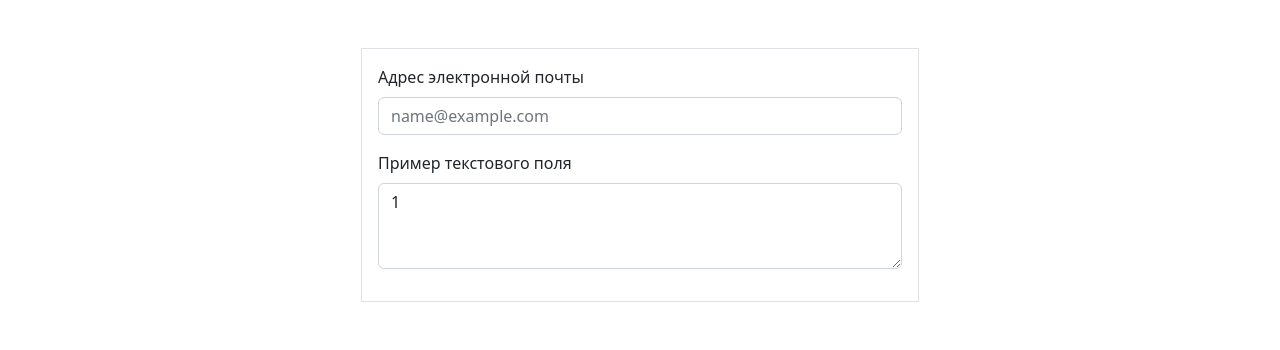
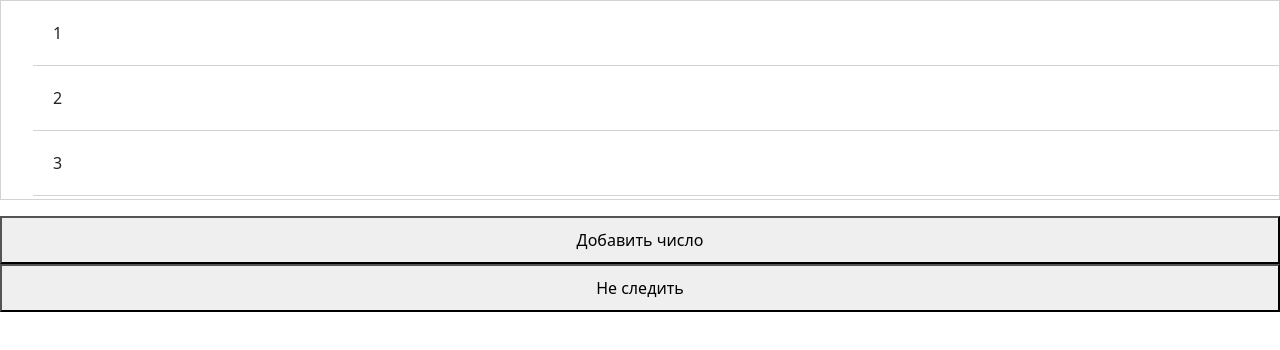
Before and after one commit to Turalinov/react-examples, a React (Create React App) app: page / in a window 1280 px wide. Shown: the top 350 px of the page. Built offline with nearby package versions, Linux system fonts and the light colour scheme.

Commit message:
added useRef create link for DOM element

```diff
--- a/src/App.js
+++ b/src/App.js
@@ -79,9 +79,8 @@ import Slider from './component/hooks/slider/Slider.js'
 
 
 //useRef
-
-import Form from './component/form/Form';
-
+// import Form from './component/form/Form';
+import Increment from './component/hooks/useRefExample/Increment'
 
 const App = () => {
 
@@ -118,7 +117,9 @@ const App = () => {
 
       {/* <Calendar/>  */}
       {/* <Form2/> */}
-      <Form/>
+      {/* <Form/> */}
+
+      <Increment/>
 
 
       {/* <CounterAdditional render={counter => (
--- /dev/null
+++ b/src/component/hooks/useRefExample/Increment.css
@@ -0,0 +1,29 @@
+* {
+  padding: 0;
+  margin: 0;
+  list-style: none;
+}
+
+ul {
+  height: 200px;
+  overflow: auto;
+  border: 1px solid rgb(211, 211, 211);
+}
+
+ul li {
+  padding: 20px;
+}
+
+ul li:not(:last-of-type) {
+  border-bottom: 1px solid rgb(211, 211, 211);
+}
+
+button {
+  margin-top: 10px;
+  padding: 10px;
+  width: 100%;
+}
+
+h5 {
+  margin-top: 15px;
+}
--- /dev/null
+++ b/src/component/hooks/useRefExample/Increment.js
@@ -0,0 +1,39 @@
+import React from 'react';
+import './Increment.css';
+
+
+export default function Increment() {
+
+  const [numbers, setNumbers] = React.useState([1,2,3,4,5]);
+  const ulRef = React.useRef();
+
+  const addNumber = () => {
+    const lastNumber = numbers[numbers.length - 1];
+    setNumbers([...numbers, lastNumber + 1])
+  };
+
+  const handleScroll = React.useCallback(() => {
+    console.log('Был скролл!');
+  }, [])
+
+  React.useEffect(() => {
+    ulRef.current.addEventListener('scroll', handleScroll)
+  }, []);
+
+  const removeScroll = () => {
+    console.log(ulRef)
+    ulRef.current.removeEventListener('scroll', handleScroll)
+  }
+
+  return (
+    <div>
+      <ul ref={ulRef}>
+        {numbers.map((number) => (
+          <li key={number}>{number}</li>
+        ))}
+      </ul>
+      <button onClick={addNumber}>Добавить число</button>
+      <button onClick={removeScroll}>Не следить</button>
+    </div>
+  )
+}
```
